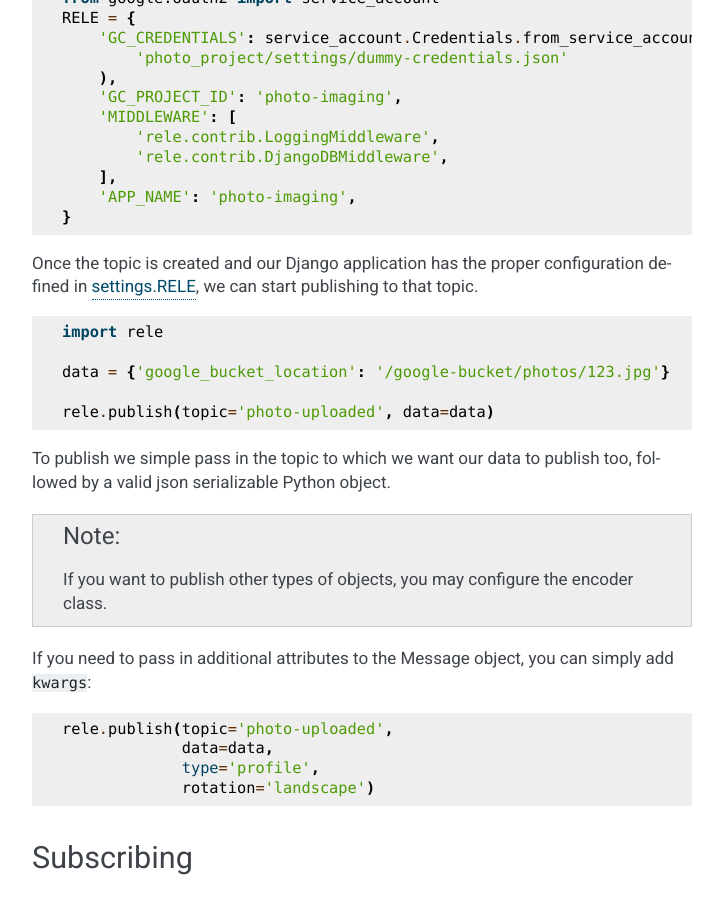
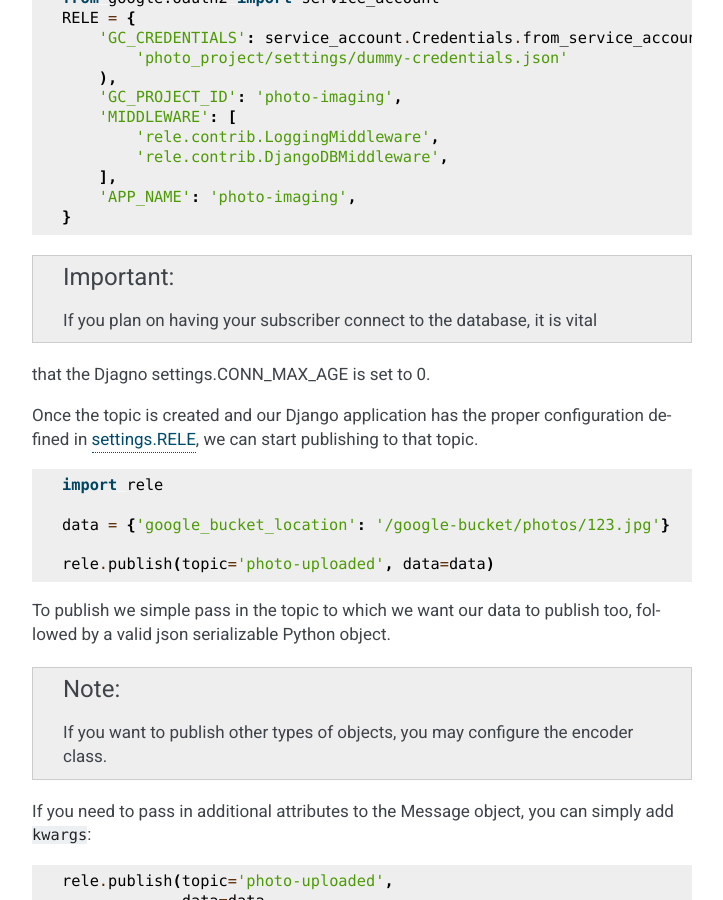
Before and after one commit to mercadona/rele, a Sphinx documentation site: the page built from docs/guides/basics.rst, in a window 1280 px wide and 900 px high, scrolled down 446 px. Shown: the whole window, without its empty margins (388-1111 px from the left). Built offline with Sphinx 7.4.7, drawn with Linux system fonts in a browser that asks for light colours.

Commit message:
Add note for max conn age

```diff
--- a/docs/guides/basics.rst
+++ b/docs/guides/basics.rst
@@ -32,6 +32,10 @@ To configure Relé, our settings may look something like:
         ],
         'APP_NAME': 'photo-imaging',
     }
+
+.. important:: If you plan on having your subscriber connect to the database, it is vital
+that the Djagno settings.CONN_MAX_AGE is set to 0.
+
 
 Once the topic is created and our Django application has the proper configuration defined
 in :doc:`settings.RELE <../api/settings>`, we can start publishing to that topic.
```
